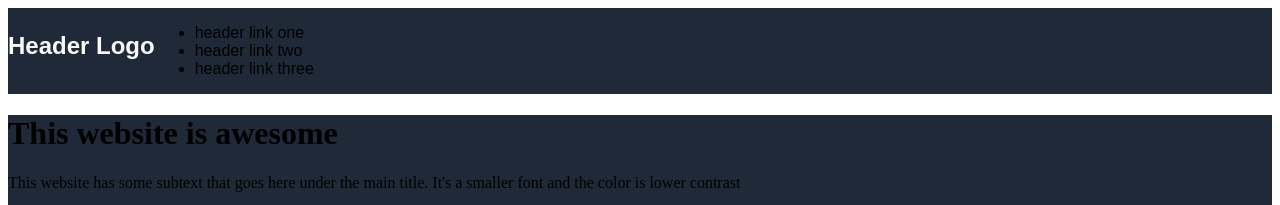
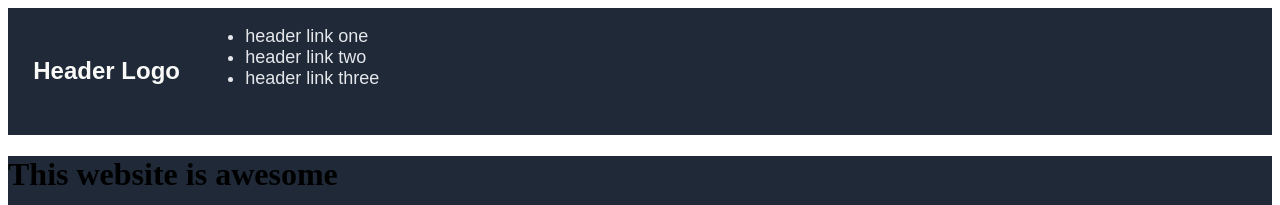
Before and after one commit to averym16/odin-project-landing-page, a plain HTML site: page index.html in a window 1280 px wide. Shown: the top 205 px of the page. Drawn offline with Linux system fonts and the light colour scheme.

Commit message:
Make list horizontal in header

```diff
--- a/style.css
+++ b/style.css
@@ -8,11 +8,15 @@ header>p{
    font-size:24px;
     color: #F9FAF8;
     justify-content:flex-start;
+    padding:2%;
 }
-head{
+.head{
     flex:1;
     font-size:18px;
     color:#E5E7EB;
+
+}
+.head>li{
     justify-content:flex-end;
     list-style-type:none;
 }
```
